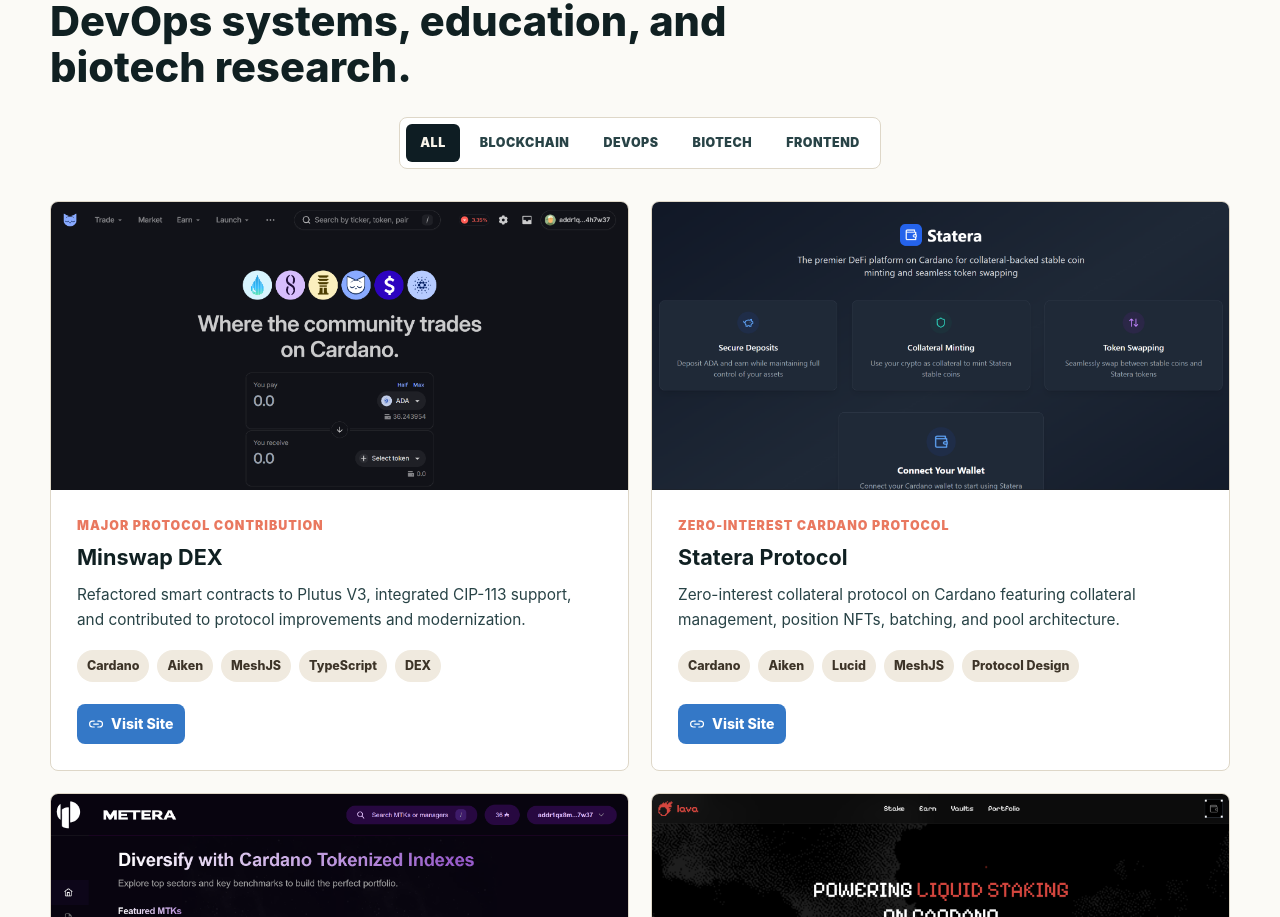
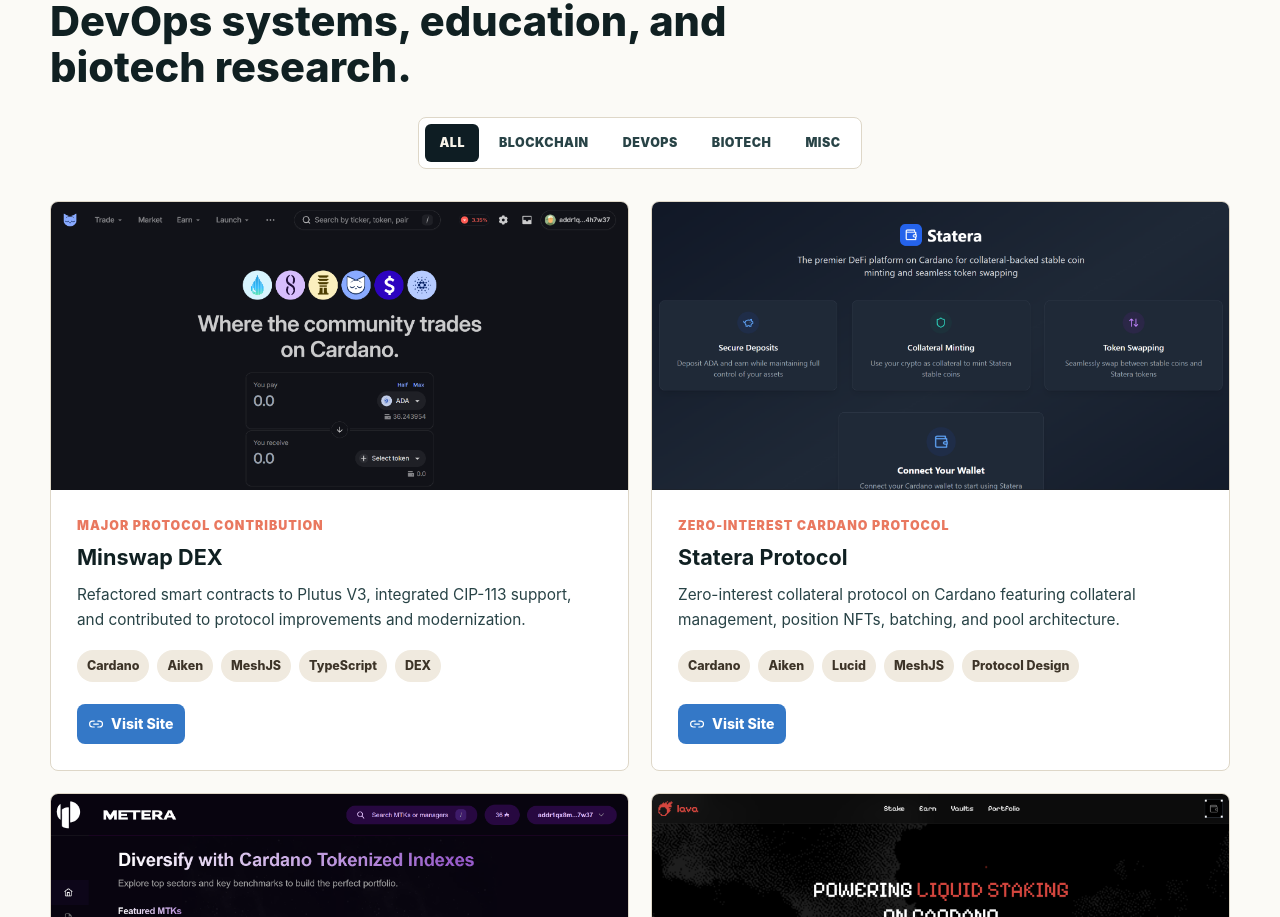
Before and after one commit to scisamir/samiridris, a React (Vite) app: page / in a window 1280 px wide. Shown: the part 3454-4371 px from the top of the page. Built offline with nearby package versions, Linux system fonts and the light colour scheme; no server answers.

Commit message:
reshuffle projects section

```diff
--- a/src/pages/Projects/Project/Project.type.ts
+++ b/src/pages/Projects/Project/Project.type.ts
@@ -1,4 +1,4 @@
-export type ProjectGroup = 'Blockchain' | 'DevOps' | 'Biotech' | 'Frontend';
+export type ProjectGroup = 'Blockchain' | 'DevOps' | 'Biotech' | 'Misc';
 
 export interface ProjectProps {
     image_src?: string,
--- a/src/pages/Projects/Projects.tsx
+++ b/src/pages/Projects/Projects.tsx
@@ -7,7 +7,13 @@ import './styles.css'
 
 type ProjectFilter = 'All' | ProjectGroup;
 
-const projectFilters: ProjectFilter[] = ['All', 'Blockchain', 'DevOps', 'Biotech', 'Frontend'];
+const projectFilters: { label: string; value: ProjectFilter }[] = [
+    { label: 'ALL', value: 'All' },
+    { label: 'BLOCKCHAIN', value: 'Blockchain' },
+    { label: 'DEVOPS', value: 'DevOps' },
+    { label: 'BIOTECH', value: 'Biotech' },
+    { label: 'MISC', value: 'Misc' }
+];
 
 const Projects = () => {
     const [activeFilter, setActiveFilter] = useState<ProjectFilter>('All');
@@ -44,13 +50,13 @@ const Projects = () => {
             <div className="projectFilters" aria-label="Filter projects by category">
                 {projectFilters.map((filter) => (
                     <button
-                        key={filter}
+                        key={filter.value}
                         type="button"
-                        className={activeFilter === filter ? 'activeFilter' : ''}
-                        aria-pressed={activeFilter === filter}
-                        onClick={() => setActiveFilter(filter)}
+                        className={activeFilter === filter.value ? 'activeFilter' : ''}
+                        aria-pressed={activeFilter === filter.value}
+                        onClick={() => setActiveFilter(filter.value)}
                     >
-                        {filter.toUpperCase()}
+                        {filter.label}
                     </button>
                 ))}
             </div>
--- a/src/static/projects.ts
+++ b/src/static/projects.ts
@@ -67,7 +67,7 @@ const MyProjects: ProjectProps[] = [
     },
     {
         p_head: 'Coverly',
-        project_type: 'Frontend',
+        project_type: 'Misc',
         image_src: 'project1.png',
         category: 'Frontend product',
         description: 'AI-powered cover letter generator built as a polished web product for creating high-quality application letters quickly.',
@@ -77,7 +77,7 @@ const MyProjects: ProjectProps[] = [
     },
     {
         p_head: 'Little Lemon Restaurant',
-        project_type: 'Frontend',
+        project_type: 'Misc',
         image_src: 'project0.jpg',
         category: 'Frontend application',
         description: 'Restaurant website and booking experience for a Mediterranean dining brand, built with reusable React components and responsive UI patterns.',
```
